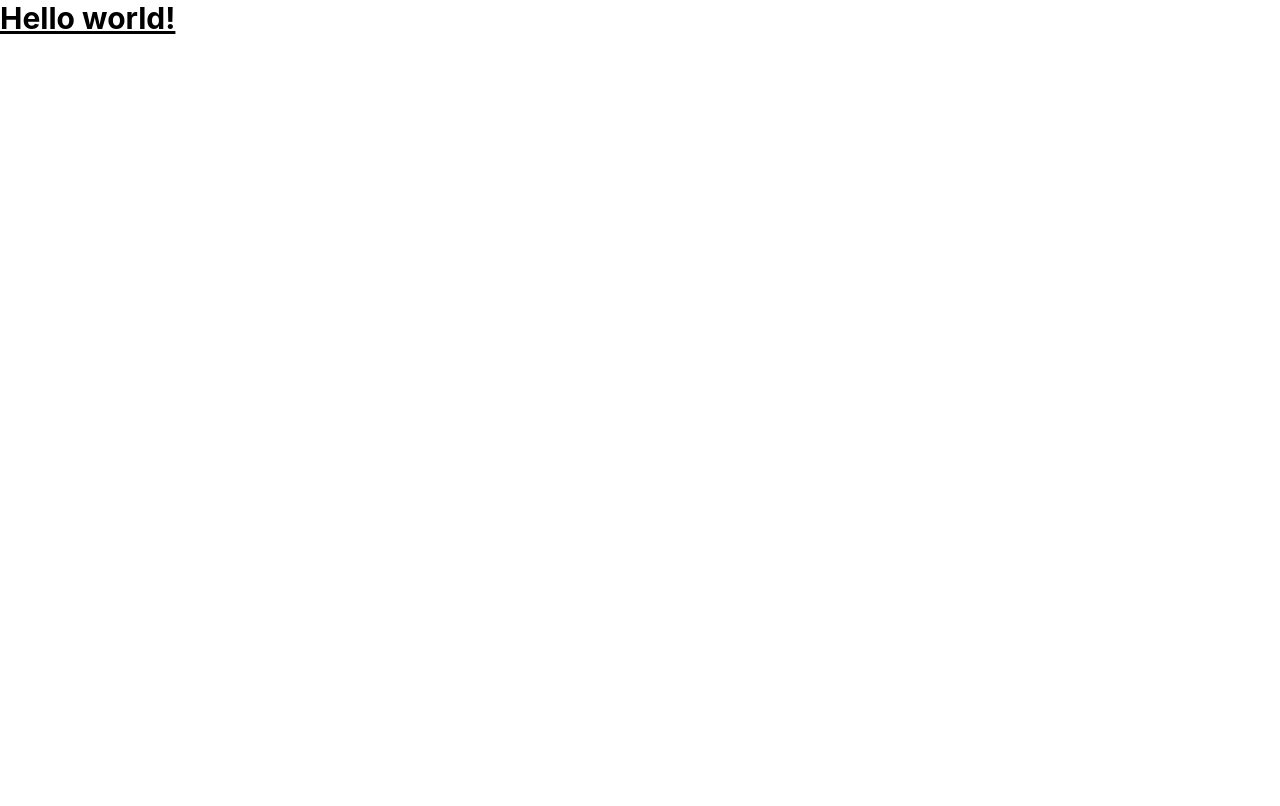
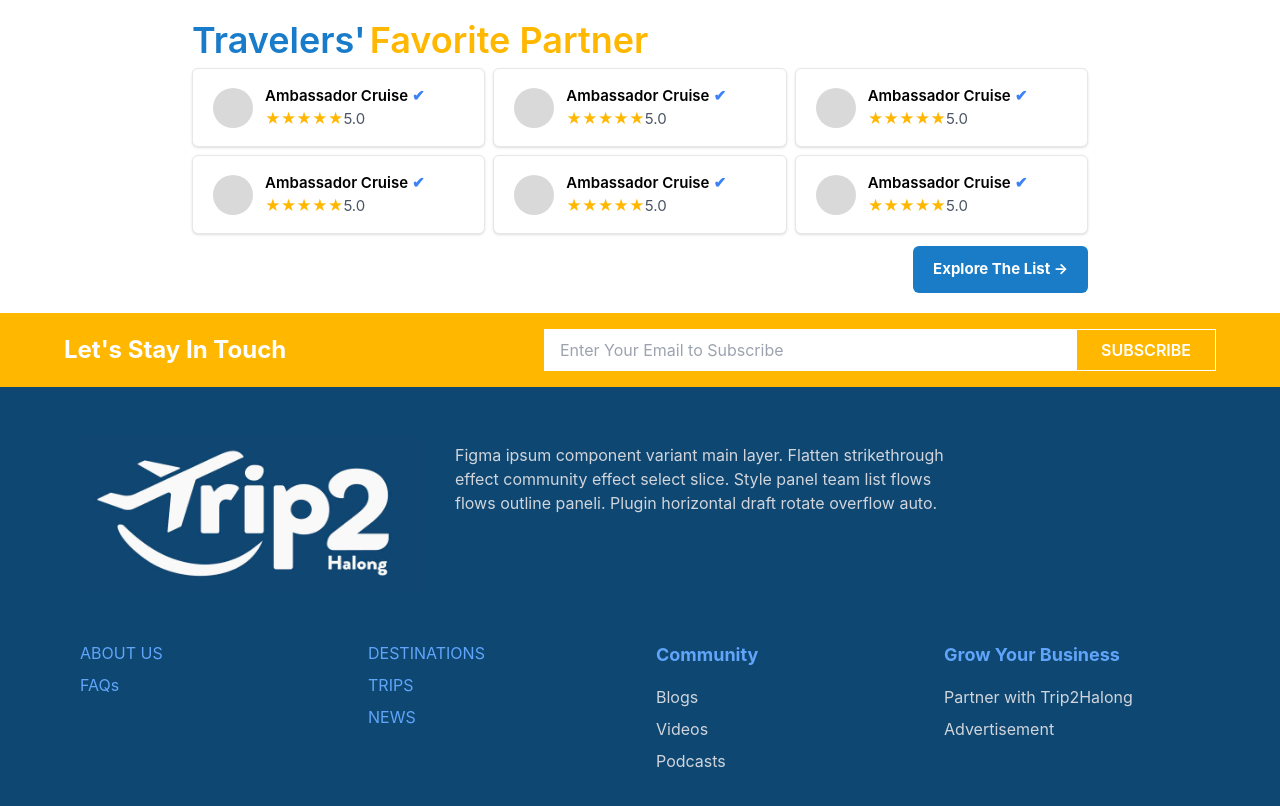
Before and after one commit to dinhvandong/trip2halong-apc-webclient, a React (Create React App) app in the folder trip2halongclient/: page / in a window 1280 px wide. Shown: the top 806 px of the page. Built offline with nearby package versions, Linux system fonts and the light colour scheme.

Commit message:
long footer

```diff
--- a/trip2halongclient/src/App.js
+++ b/trip2halongclient/src/App.js
@@ -1,7 +1,7 @@
+import Vulongncs from'./components/vulong/VuLong';
+import React from 'react';
 export default function App() {
   return (
-    <h1 className="text-3xl font-bold underline">
-      Hello world!
-    </h1>
+    <div><Vulongncs></Vulongncs></div>
   )
 }
--- /dev/null
+++ b/trip2halongclient/src/components/vulong/HaiLong.jsx
@@ -0,0 +1,48 @@
+import React from 'react'
+
+const HaiLong = () => {
+    const cruises = Array(6).fill({ name: "Ambassador Cruise", rating: "5.0" });
+
+    return (
+      <div className="h-auto w-[80%] ">
+        <div className="flex flex-col px-16 py-5 bg-white ">
+          <div className="flex items-center justify-start">
+            <h1 className="text-[#197CCA] text-4xl font-semibold">Travelers'</h1>
+            <h1 className="text-[#FFB700] text-4xl font-semibold ml-1">Favorite Partner</h1>
+          </div>
+
+          <div className="grid grid-cols-3 gap-2 mt-2">
+            {cruises.map((cruise, index) => (
+              <div
+                key={index}
+                className="flex items-center gap-3 px-5 py-4 bg-white border rounded-md shadow w-30"
+              >
+
+                <div className="w-10 h-10 bg-[#D9D9D9] rounded-full"></div>
+
+                <div>
+                  <h3 className="flex items-center gap-1 text-[15px] font-semibold">
+                    {cruise.name}
+                    <span className="text-[15px] text-blue-500">✔</span>
+                  </h3>
+                  <div className="flex items-center text-[15px]">
+                    <span className="text-[#FFB700]">★★★★★</span>
+                    <span className="text-gray-600">{cruise.rating}</span>
+                  </div>
+                </div>
+              </div>
+            ))}
+          </div>
+          <div className="flex items-center justify-end mt-3">
+            <button className="bg-[#1A7CC7] px-5 py-3 text-white text-[15px] font-bold rounded-md">Explore The List →</button>
+          </div>
+        </div>
+
+
+
+      </div>
+
+    );
+}
+
+export default HaiLong
--- a/trip2halongclient/src/components/vulong/VuLong.jsx
+++ b/trip2halongclient/src/components/vulong/VuLong.jsx
@@ -1,8 +1,79 @@
 import React from 'react'
+import logo from './assets/logotriphalong.jpg';
+
+import HaiLong from './HaiLong'
 
 const VuLong = () => {
   return (
-    <div>VuLong</div>
+
+    <div className="flex flex-col items-center w-full h-auto">
+      <HaiLong/>
+    <footer className="w-full">
+    <div className="w-full px-4 py-4 bg-[#FFB700]">
+      <div className="flex flex-col items-center justify-between max-w-6xl gap-4 mx-auto sm:flex-row">
+        <h2 className="text-2xl font-bold text-white whitespace-nowrap">Let's Stay In Touch</h2>
+        <div className="flex w-full max-w-2xl">
+          <input
+            type="email"
+            placeholder="Enter Your Email to Subscribe"
+            className="flex-1 w-full px-4 py-2 focus:outline-none"
+          />
+          <button className="px-6 py-2 font-semibold text-white transition-colors border border-white bg-[#FFB700] whitespace-nowrap">
+            SUBSCRIBE
+          </button>
+        </div>
+      </div>
+    </div>
+
+    <div className="py-12 text-white bg-[#0E4772]">
+        <div className="max-w-6xl px-4 mx-auto">
+          <div className="flex items-start gap-8 mb-12">
+            <img src={logo} alt="Trip2 Halong Logo" className="w-[343px] h-[158px]"/>
+            <p className="max-w-lg pt-2 text-gray-300">
+              Figma ipsum component variant main layer. Flatten strikethrough effect community effect select slice. Style panel team list flows flows outline paneli. Plugin horizontal draft rotate overflow auto.
+            </p>
+          </div>
+
+          <div className="grid grid-cols-1 gap-8 md:grid-cols-4">
+            <div>
+              <ul className="space-y-2">
+                <li><a href="#" className="text-blue-400 hover:text-white">ABOUT US</a></li>
+                <li><a href="#" className="text-blue-400 hover:text-white">FAQs</a></li>
+              </ul>
+            </div>
+
+            <div>
+              <ul className="space-y-2">
+                <li><a href="#" className="text-blue-400 hover:text-white">DESTINATIONS</a></li>
+                <li><a href="#" className="text-blue-400 hover:text-white">TRIPS</a></li>
+                <li><a href="#" className="text-blue-400 hover:text-white">NEWS</a></li>
+              </ul>
+            </div>
+
+            <div>
+              <h3 className="mb-4 text-lg font-bold text-blue-400">Community</h3>
+              <ul className="space-y-2">
+                <li><a href="#" className="text-gray-300 hover:text-white">Blogs</a></li>
+                <li><a href="#" className="text-gray-300 hover:text-white">Videos</a></li>
+                <li><a href="#" className="text-gray-300 hover:text-white">Podcasts</a></li>
+              </ul>
+            </div>
+
+            <div>
+              <h3 className="mb-4 text-lg font-bold text-blue-400">Grow Your Business</h3>
+              <ul className="space-y-2">
+                <li><a href="#" className="text-gray-300 hover:text-white">Partner with Trip2Halong</a></li>
+                <li><a href="#" className="text-gray-300 hover:text-white">Advertisement</a></li>
+              </ul>
+            </div>
+          </div>
+        </div>
+      </div>
+  </footer>
+  </div>
+
+
+
   )
 }
 
```
Also changed, not shown: trip2halongclient/src/components/vulong/assets/logotriphalong.jpg (added).
